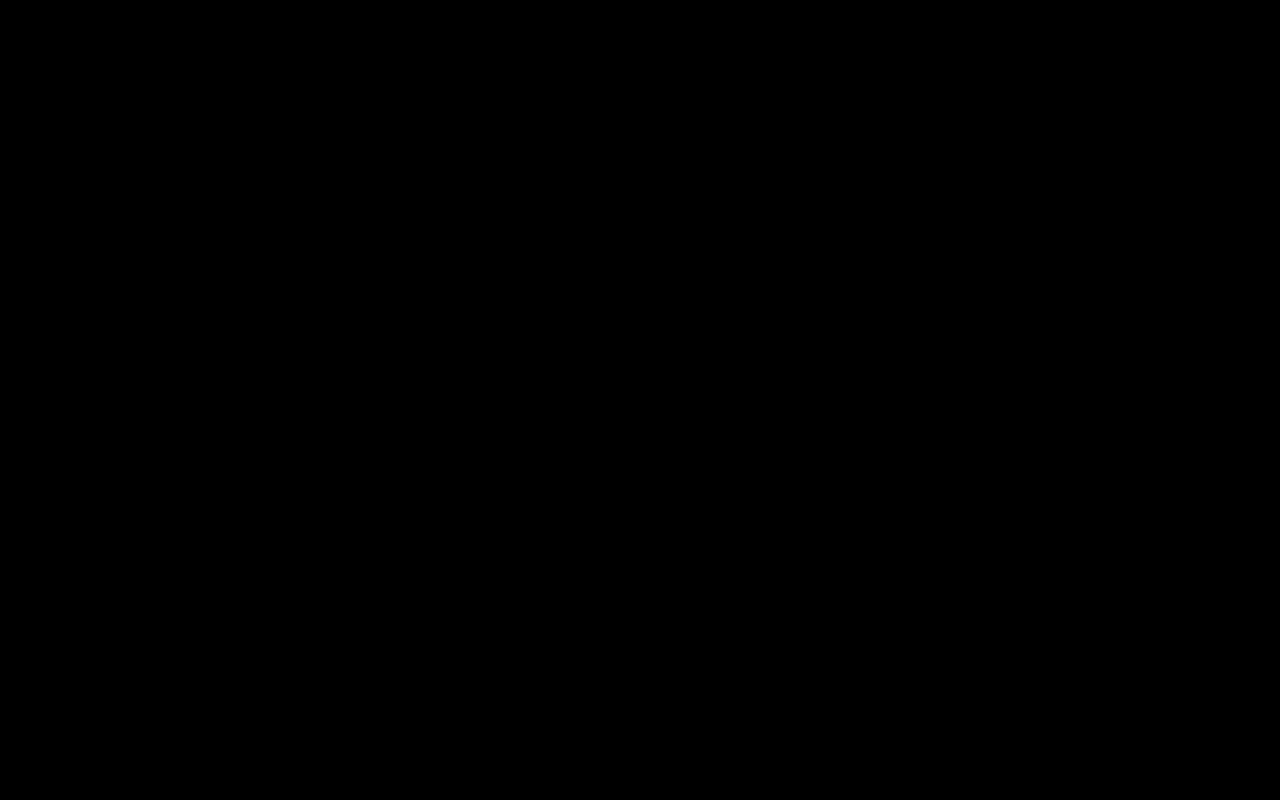
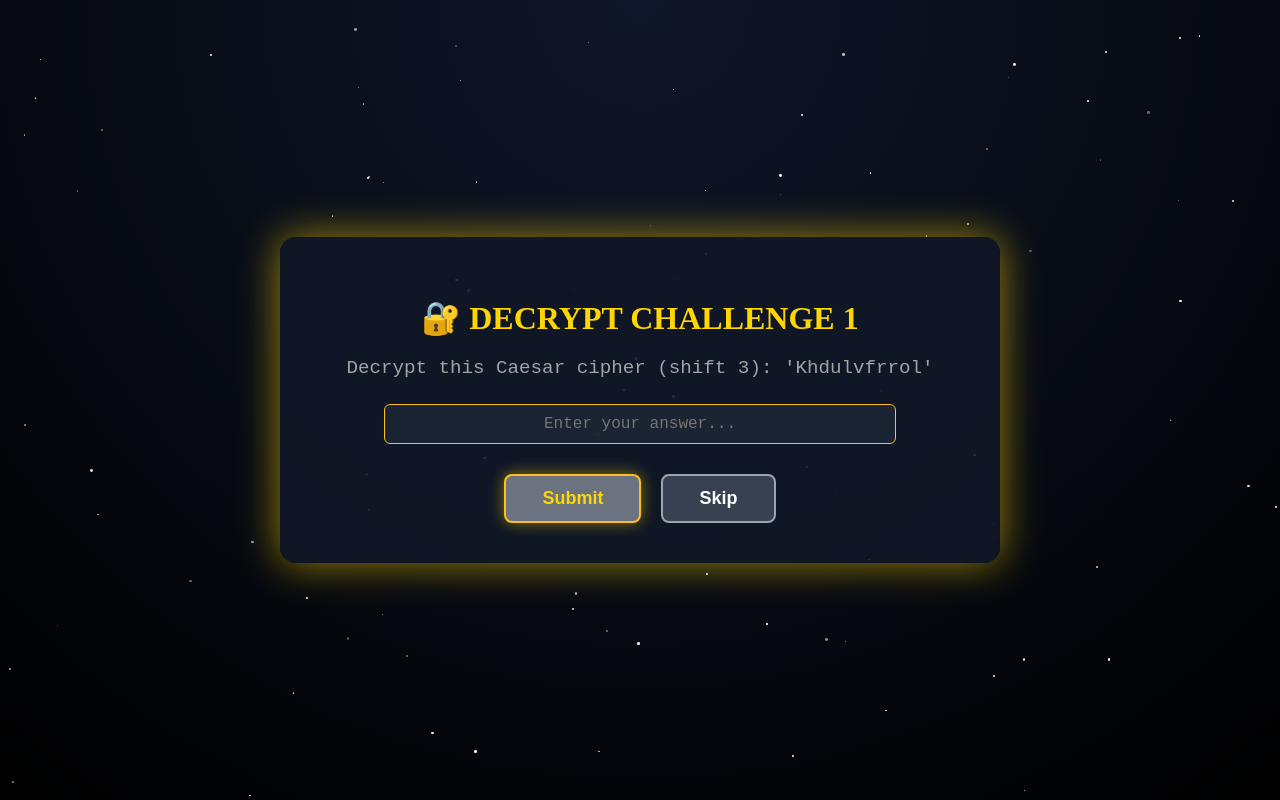
Before and after one commit to kaarthicvr/stellar-quest, a React (Create React App) app: page /next-challenge in a window 1280 px wide. Before the commit this address had no page. Built offline with nearby package versions, Linux system fonts and the light colour scheme.

Commit message:
Updated NextChallenge and VoyagerDetails pages

```diff
--- a/src/App.js
+++ b/src/App.js
@@ -3,6 +3,7 @@ import { BrowserRouter as Router, Routes, Route } from "react-router-dom";
 import VideoBackgroundHome from "./VideoBackgroundHome";
 import VoyagerDetails from "./VoyagerDetails";
 import DecryptPage from "./DecryptPage";
+import NextChallenge from "./Level-1";
 
 export default function App() {
   return (
@@ -11,6 +12,8 @@ export default function App() {
         <Route path="/" element={<VideoBackgroundHome />} />
         <Route path="/voyager-details" element={<VoyagerDetails />} />
         <Route path="/decrypt" element={<DecryptPage />} />
+        <Route path="/" element={<DecryptPage />} />
+        <Route path="/next-challenge" element={<NextChallenge />} />
 
       </Routes>
     </Router>
--- /dev/null
+++ b/src/Level-1.jsx
@@ -0,0 +1,218 @@
+import React, { useState, useEffect } from "react";
+import { motion } from "framer-motion";
+import { useNavigate } from "react-router-dom";
+
+export default function NextChallenge() {
+  const [stars, setStars] = useState([]);
+  const [currentQuestion, setCurrentQuestion] = useState(0);
+  const [answer, setAnswer] = useState("");
+  const [responses, setResponses] = useState([]);
+  const navigate = useNavigate();
+
+  const questions = [
+    { question: "Decrypt this Caesar cipher (shift 3): 'Khdulvfrrol'" },
+    { question: "Decrypt (shift 5): 'Yjxy'" },
+    { question: "Decrypt (shift 2): 'Jgct Gpfgcn'" },
+    { question: "Decrypt (shift 7): 'Pualy Pz Avfclla'" },
+    { question: "Decrypt (shift 4): 'Xli tperx mw hsjew'" },
+  ];
+
+  // Generate stars
+  useEffect(() => {
+    const generatedStars = Array.from({ length: 100 }).map(() => ({
+      top: `${Math.random() * 100}%`,
+      left: `${Math.random() * 100}%`,
+      size: `${Math.random() * 2 + 1}px`,
+      opacity: Math.random(),
+    }));
+    setStars(generatedStars);
+  }, []);
+
+  // Handle Next / Skip
+  const handleNext = async (skip = false) => {
+    const newResponses = [...responses, skip ? "Skipped" : answer];
+    setResponses(newResponses);
+    setAnswer("");
+
+    if (currentQuestion < questions.length - 1) {
+      setCurrentQuestion(currentQuestion + 1);
+    } else {
+      // Send final responses to Google Sheet
+      const payload = {
+        teamName: localStorage.getItem("teamName") || "Anonymous",
+        responses: newResponses,
+      };
+
+      try {
+        const response = await fetch(
+          "https://script.google.com/macros/s/AKfycbwAHeKQqR0Wa-s3MJzlk4PD6oZMxTziA86HuaeBS4_uZd4s5buzjLSle1r4RxqmSNF1/exec",
+          {
+            method: "POST",
+            headers: { "Content-Type": "application/json" },
+            body: JSON.stringify(payload),
+          }
+        );
+
+        const result = await response.json();
+
+        if (result.status === "success") {
+          alert("Responses saved successfully!");
+        } else {
+          alert("Error saving responses. Please try again.");
+        }
+      } catch (error) {
+        console.error("Error submitting:", error);
+        alert("Network or script error occurred.");
+      }
+
+      navigate("/decryption-complete", { state: { responses: newResponses } });
+    }
+  };
+
+  return (
+    <div
+      style={{
+        position: "relative",
+        width: "100vw",
+        height: "100vh",
+        background: "radial-gradient(circle at top, #0f172a, #000)",
+        overflow: "hidden",
+        display: "flex",
+        alignItems: "center",
+        justifyContent: "center",
+        color: "white",
+      }}
+    >
+      {/* Stars */}
+      {stars.map((star, idx) => (
+        <div
+          key={idx}
+          style={{
+            position: "absolute",
+            top: star.top,
+            left: star.left,
+            width: star.size,
+            height: star.size,
+            backgroundColor: "white",
+            borderRadius: "50%",
+            opacity: star.opacity,
+            animation: `twinkle ${Math.random() * 3 + 2}s infinite alternate`,
+          }}
+        />
+      ))}
+
+      {/* Challenge Box */}
+      <motion.div
+        initial={{ opacity: 0, scale: 0.8, y: 40 }}
+        animate={{ opacity: 1, scale: 1, y: 0 }}
+        transition={{ duration: 1 }}
+        style={{
+          backgroundColor: "rgba(17, 24, 39, 0.9)",
+          padding: "40px 60px",
+          borderRadius: "16px",
+          boxShadow: "0 0 40px rgba(255, 215, 0, 0.6)",
+          textAlign: "center",
+          width: "90%",
+          maxWidth: "600px",
+          zIndex: 10,
+        }}
+      >
+        <h1
+          style={{
+            fontFamily: "'Cinzel', serif",
+            color: "#FFD700",
+            marginBottom: "20px",
+          }}
+        >
+          🔐 DECRYPT CHALLENGE {currentQuestion + 1}
+        </h1>
+
+        <p
+          style={{
+            marginBottom: "25px",
+            fontSize: "1.2rem",
+            color: "#a3a3a3",
+            fontFamily: "'Space Mono', monospace",
+          }}
+        >
+          {questions[currentQuestion].question}
+        </p>
+
+        <input
+          type="text"
+          placeholder="Enter your answer..."
+          value={answer}
+          onChange={(e) => setAnswer(e.target.value)}
+          style={{
+            padding: "10px 15px",
+            borderRadius: "6px",
+            border: "1px solid #fbbf24",
+            backgroundColor: "rgba(31, 41, 55, 0.8)",
+            color: "#fff",
+            fontSize: "16px",
+            outline: "none",
+            width: "80%",
+            textAlign: "center",
+            fontFamily: "'Space Mono', monospace",
+          }}
+        />
+
+        <div
+          style={{
+            marginTop: "30px",
+            display: "flex",
+            gap: "20px",
+            justifyContent: "center",
+          }}
+        >
+          <button
+            onClick={() => handleNext()}
+            disabled={!answer}
+            style={{
+              padding: "12px 36px",
+              fontSize: "18px",
+              fontWeight: "bold",
+              color: "#FFD700",
+              background: "#6b7280",
+              border: "2px solid #fbbf24",
+              borderRadius: "8px",
+              cursor: answer ? "pointer" : "not-allowed",
+              transition: "transform 0.3s ease",
+              boxShadow: "0 0 15px rgba(255, 215, 0, 0.5)",
+            }}
+            onMouseEnter={(e) => answer && (e.target.style.transform = "scale(1.05)")}
+            onMouseLeave={(e) => (e.target.style.transform = "scale(1)")}
+          >
+            Submit
+          </button>
+
+          <button
+            onClick={() => handleNext(true)}
+            style={{
+              padding: "12px 36px",
+              fontSize: "18px",
+              fontWeight: "bold",
+              color: "#fff",
+              background: "#374151",
+              border: "2px solid #9ca3af",
+              borderRadius: "8px",
+              cursor: "pointer",
+              transition: "transform 0.3s ease",
+            }}
+            onMouseEnter={(e) => (e.target.style.transform = "scale(1.05)")}
+            onMouseLeave={(e) => (e.target.style.transform = "scale(1)")}
+          >
+            Skip
+          </button>
+        </div>
+      </motion.div>
+
+      <style>{`
+        @keyframes twinkle {
+          from { opacity: 0.3; }
+          to { opacity: 1; }
+        }
+      `}</style>
+    </div>
+  );
+}
--- a/src/VoyagerDetails.jsx
+++ b/src/VoyagerDetails.jsx
@@ -28,7 +28,7 @@ export default function VoyagerDetails() {
 
     try {
       const response = await fetch(
-        "https://script.google.com/macros/s/AKfycbxLW_iUS6Qv5M3zWFn3jaS5eaWTRi2KKLHqOvAn8ZvV5PQvuSwURacuIbYfPHSqTm0FYA/exec",
+        "https://script.google.com/macros/s/AKfycbwTvJmPtIoCab9AJPuuaQmIdGh5RF-eF3Eq9P_hy_ilg-tmhl1NpLgZA-IsDV9ew1h8bA/exec",
         {
           method: "POST",
           body: JSON.stringify(payload),
@@ -36,6 +36,7 @@ export default function VoyagerDetails() {
       );
       const result = await response.json();
       if (result.status === "success") {
+        localStorage.setItem("teamName", teamName);
         alert("Voyager details submitted successfully!");
         navigate("/decrypt"); // ✅ redirect to decrypt page
       } else {
```
Also changed, not shown: src/GoogleFormPage1.jsx (deleted, +0 -62 lines).
